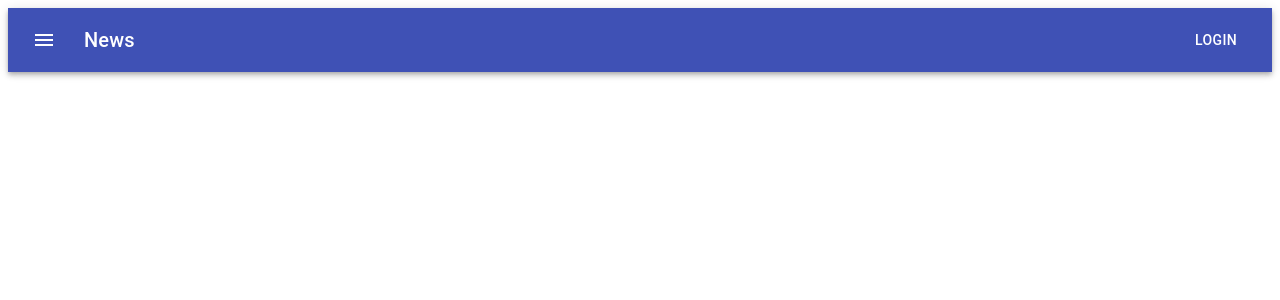
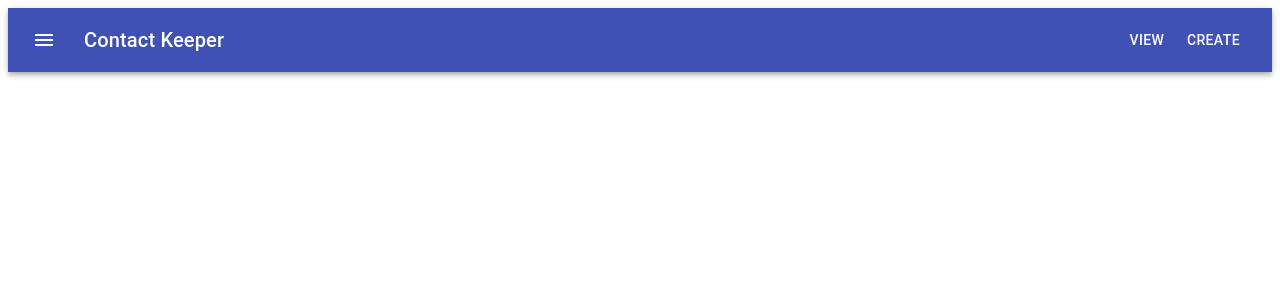
Before and after one commit to Gomathi-Janakiram/CRM-Frontend, a React (Create React App) app in the folder client/: page /contacts in a window 1280 px wide. Shown: the top 300 px of the page. Built offline with nearby package versions, Linux system fonts and the light colour scheme.

Commit message:
added links and styles in navbar

```diff
--- /dev/null
+++ b/client/src/components/navbar/navbar.css
@@ -0,0 +1,3 @@
+.link{
+    text-decoration: none !important;
+}
--- a/client/src/components/navbar/navbar.js
+++ b/client/src/components/navbar/navbar.js
@@ -1,4 +1,6 @@
 import React from 'react';
+import './navbar.css'
+
 import {
   makeStyles,
   AppBar,
@@ -6,6 +8,7 @@ import {
   Typography,
   Button,
   IconButton,
+  Link
 } from '@material-ui/core'
 
 import MenuIcon from '@material-ui/icons/Menu';
@@ -19,7 +22,7 @@ const useStyles = makeStyles((theme) => ({
   },
   title: {
     flexGrow: 1,
-  },
+  }
 }));
 
 const Navbar=() => {
@@ -32,10 +35,13 @@ const Navbar=() => {
           <IconButton edge="start" className={classes.menuButton} color="inherit" aria-label="menu">
             <MenuIcon />
           </IconButton>
-          <Typography variant="h6" className={classes.title}>
-            News
+          <Typography variant="h6" className={classes.title} >
+              <Link href='/' color='inherit' className='link'>
+                  Contact Keeper
+              </Link>
           </Typography>
-          <Button color="inherit">Login</Button>
+          <Button color="inherit" href='/contacts'>View</Button>
+          <Button color="inherit" href='/addContact'>Create</Button>
         </Toolbar>
       </AppBar>
     </div>
```
